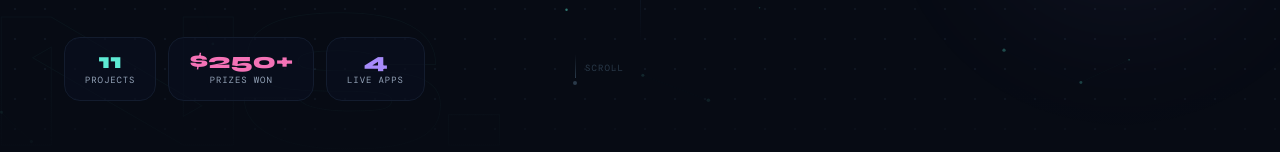
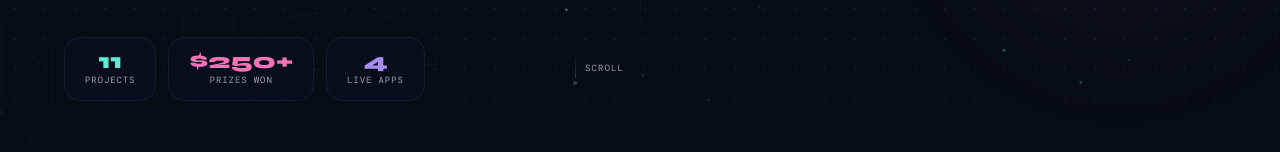
Before and after one commit to Nitrajsinh-Solanki/nitrajsinh-solanki-portfolio, a Next.js app in the folder nitrajsinh-solanki/: page / in a window 1280 px wide. Shown: the part 636-788 px from the top of the page. Built offline with nearby package versions, Linux system fonts and the light colour scheme; no server answers; a web font is replaced by a local one.

Commit message:
Improve contrast of hero metadata

```diff
--- a/nitrajsinh-solanki/app/components/Hero.tsx
+++ b/nitrajsinh-solanki/app/components/Hero.tsx
@@ -441,7 +441,7 @@ export default function Hero() {
                   <span className="block w-[1px] h-6" style={{ background: "linear-gradient(to bottom, transparent, #2A3A4A)" }} />
                   <span className="block w-[4px] h-[4px] rounded-full bg-[#2A3A4A]" />
                 </div>
-                <span className="font-mono text-[9px] text-[#2A3A4A] tracking-[0.12em] uppercase">scroll</span>
+                <span className="font-mono text-[9px] text-[#94A3B8] tracking-[0.12em] uppercase">scroll</span>
               </div>
             </div>
           </div>
@@ -460,7 +460,7 @@ export default function Hero() {
                   <span className="w-2 h-2 rounded-full bg-[#FEBC2E]/70" />
                   <span className="w-2 h-2 rounded-full bg-[#27C840]/70" />
                 </div>
-                <p className="font-mono text-[10px] text-[#3A5A70] leading-[1.8]">
+                <p className="font-mono text-[10px] text-[#A5B0C0] leading-[1.8]">
                   <span className="text-teal-300">const</span>{" "}
                   <span className="text-[#60A5FA]">dev</span>{" "}
                   <span className="text-[#E2DDD5]">= {"{"}</span>
```
